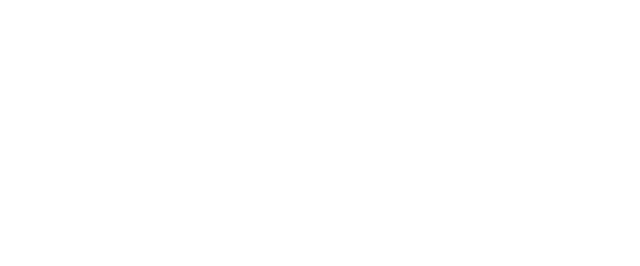
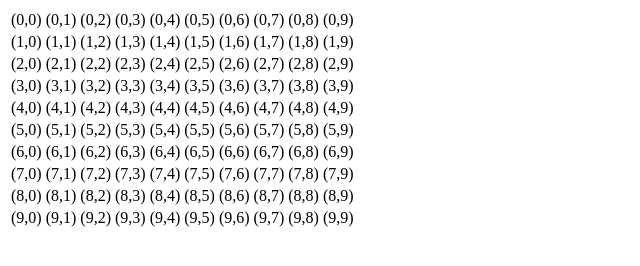
Before and after one commit to caiocolaiacovo/dojos, a plain HTML site: page jogo-da-vida/index.html in a window 1280 px wide. Shown: the whole page, without its empty margins (0-640 px from the left). Drawn offline with Linux system fonts and the light colour scheme.

Commit message:
Criando grid

```diff
--- a/jogo-da-vida/index.html
+++ b/jogo-da-vida/index.html
@@ -3,5 +3,7 @@
     <script src="script.js"></script>
 </head>
 <body>
+    <table id="table">
+    </table>
 </body>
 </html>
--- a/jogo-da-vida/script.js
+++ b/jogo-da-vida/script.js
@@ -1 +1,15 @@
-console.log('teste2');
+document.addEventListener("DOMContentLoaded", function(event) {
+    var table = document.getElementById('table');
+
+    for (var i = 0; i < 10; i++) {
+        var novaLinha = table.insertRow(i);
+
+        for (var j = 0; j < 10; j++) {
+            var novaCelula = novaLinha.insertCell(j);
+
+            novaCelula.innerHTML = '(' + i + ',' + j + ')';
+        }
+    }
+
+    console.log('table.row[2]: ', table.rows[2].cells[0]);
+});
```
